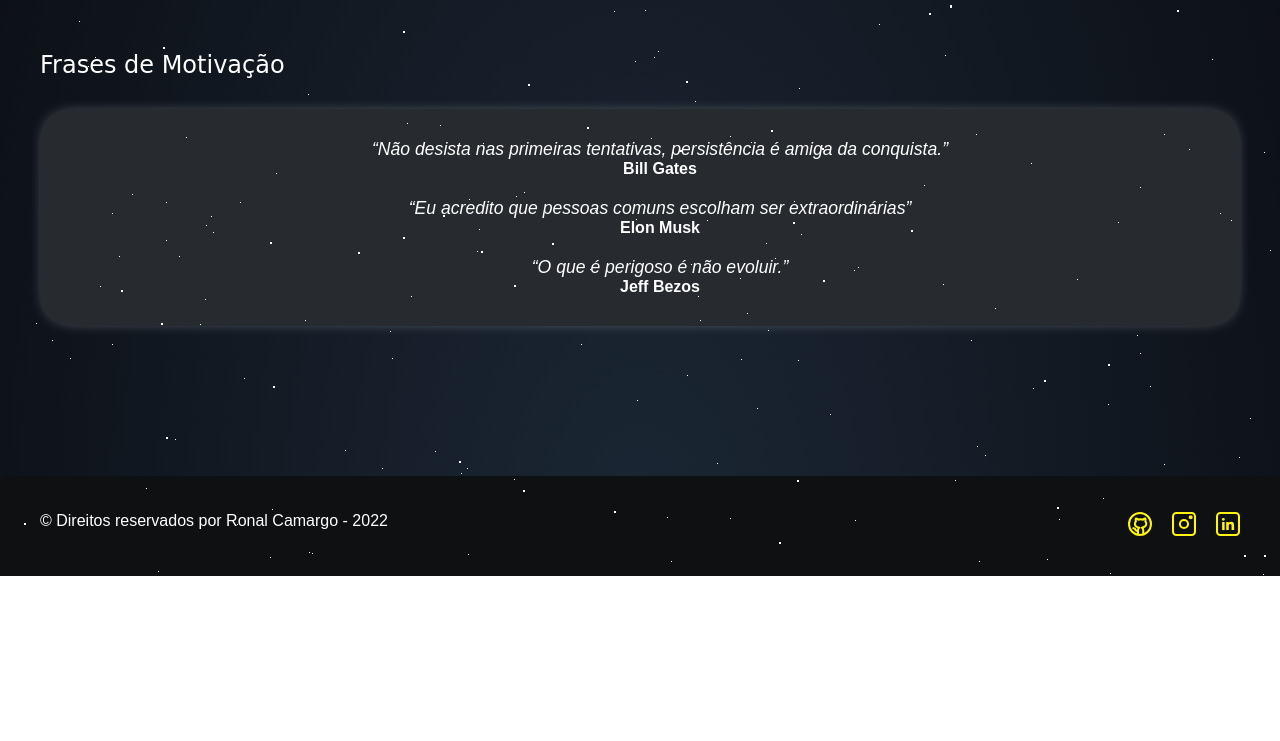
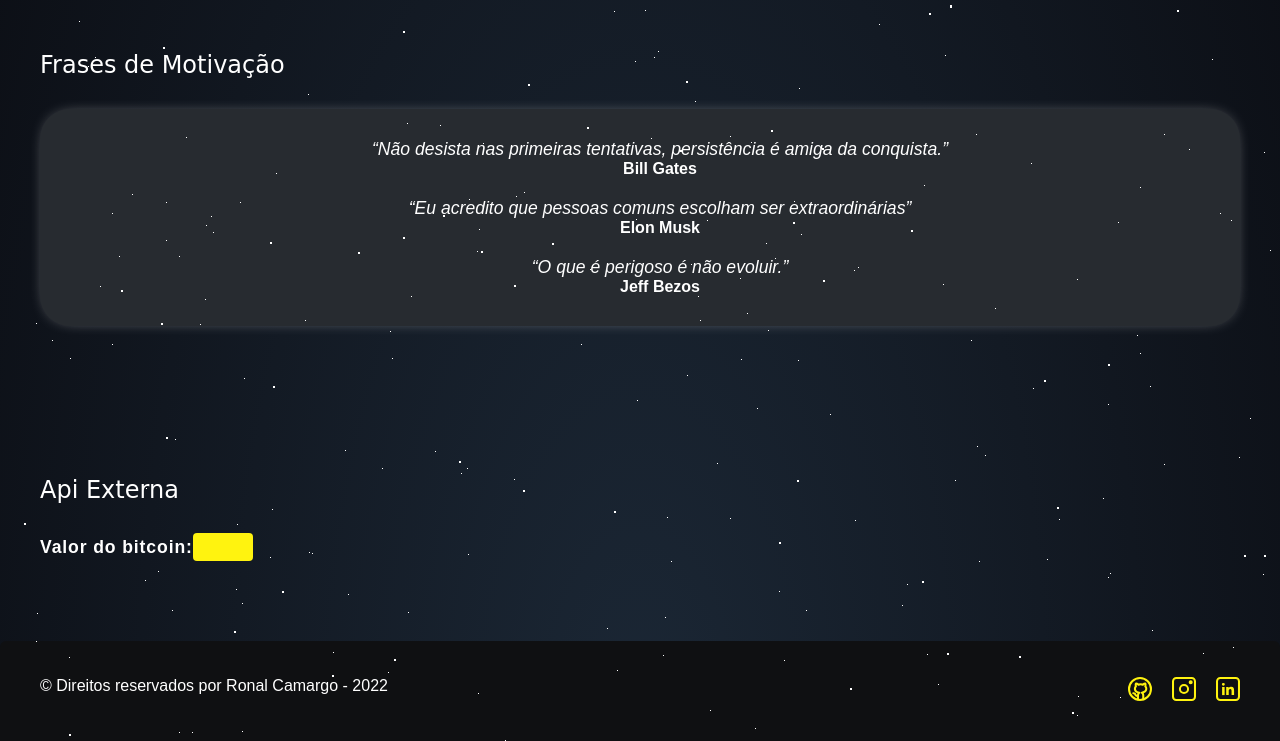
Before and after one commit to Ronald-Ca/my-portifolio, a plain HTML site: page index.html in a window 1280 px wide. Shown: the part 640-1381 px from the top of the page. Before the commit the page ends 1216 px from the top, so only its background shows below. Drawn offline with Linux system fonts and the light colour scheme; no server answers.

Commit message:
adicionando api externa

```diff
--- a/css/introducao.css
+++ b/css/introducao.css
@@ -122,3 +122,26 @@
   font-size: 1rem;
   font-weight: 600;
 }
+
+.bitcoin h4 {
+  font-family: "Roboto Mono", sans-serif;
+  font-size: 1.1rem;
+  letter-spacing: 0.05em;
+  line-height: 1.5;
+  margin-top: 10px;
+  margin-bottom: 30px;
+}
+
+.valor-bitcoin {
+  background: #fff30f;
+  padding: 4px 30px;
+  border-radius: 4px;
+  font-weight: bold;
+  color: #1b1d20;
+  font-family: "Roboto Mono", sans-serif;
+  font-size: 1.1rem;
+  letter-spacing: 0.05em;
+  line-height: 1.5;
+  margin-top: 10px;
+  margin-bottom: 30px;
+}
--- a/index.html
+++ b/index.html
@@ -70,17 +70,21 @@
     </section>
   </main>
 
+  <section class="bitcoin container">
+    <h2 class="titulo-frase">Api Externa</h2>
+    <h4>Valor do bitcoin: <span class="valor-bitcoin"></span></h4>
+  </section>
+
   <footer class="intro-footer">
-
     <p class="opacidade"> © Direitos reservados por Ronal Camargo - 2022</p>
     <ul class="redes opacidade">
       <li><a href="https://github.com/Ronald-Ca" target="_blank"><img src="./img/icones/github.svg" width="24" height="24" alt=""></a></li>
       <li><a href=""><img src="./img/icones/instagram.svg" width="24" height="24" alt=""></a></li>
       <li><a href=""><img src="./img/icones/linkedin.svg" width="24" height="24" alt=""></a></li>
     </ul>
-
   </footer>
 
+  <script src="./js/fetch-bitcoin.js"></script>
   <script src="./js/slide.js"></script>
 </body>
 
--- /dev/null
+++ b/js/fetch-bitcoin.js
@@ -0,0 +1,14 @@
+function fetchBitcoin() {
+  fetch("https://blockchain.info/ticker")
+    .then((reponse) => reponse.json()) // Pega a resposta e transforma em json
+    .then((bitcoin) => {
+      // Pegamos o arquivo json que está vindo da API
+      const valorBitcoin = document.querySelector(".valor-bitcoin");
+      valorBitcoin.innerText = "R$ " + bitcoin.BRL.sell;
+    })
+    .catch((erro) => {
+      console.log(Error(erro));
+    });
+}
+
+fetchBitcoin();
```
Also changed, not shown: sobre.html (+1 -1 lines).
